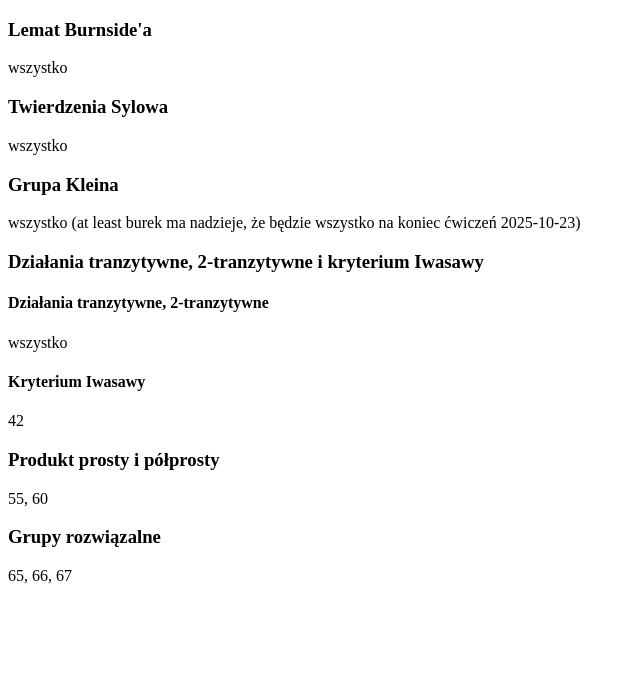
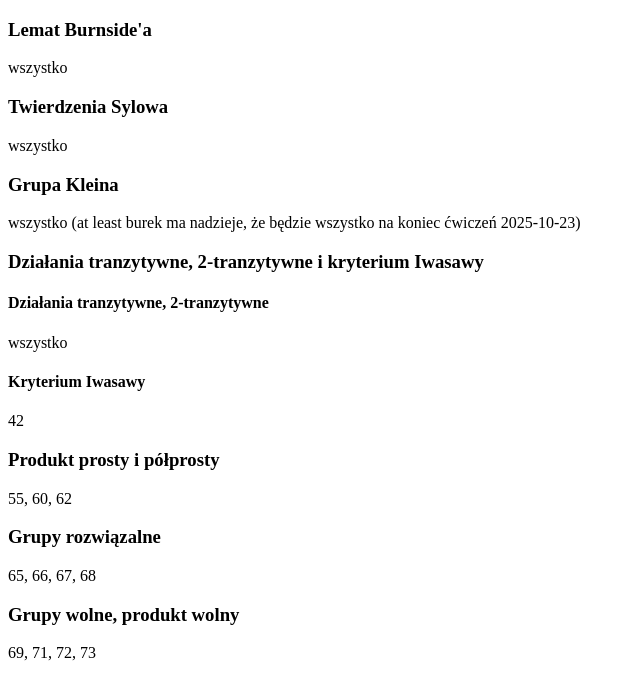
Before and after one commit to sarcia3/zadania, a plain HTML site: page algebra.html in a window 1280 px wide. Shown: the whole page, without its empty margins (0-640 px from the left). Drawn offline with Linux system fonts and the light colour scheme.

Commit message:
algebra 2025-10-30

```diff
--- a/algebra.html
+++ b/algebra.html
@@ -18,17 +18,20 @@
 
     <h3>Działania tranzytywne, 2-tranzytywne i kryterium Iwasawy</h3>
 
-    <h4>Działania tranzytywne, 2-tranzytywne</h5>
+    <h4>Działania tranzytywne, 2-tranzytywne</h4>
     <p>wszystko</p>
 
-    <h4>Kryterium Iwasawy</h5>
+    <h4>Kryterium Iwasawy</h4>
     <p>42</p>
 
     <h3>Produkt prosty i półprosty</h3>
-    <p>55, 60</p>
+    <p>55, 60, 62</p>
 
     <h3>Grupy rozwiązalne</h3>
-    <p>65, 66, 67</p>
+    <p>65, 66, 67, 68</p>
+
+    <h3>Grupy wolne, produkt wolny</h3>
+    <p>69, 71, 72, 73</p>
 
 </body>
 </html>
```
